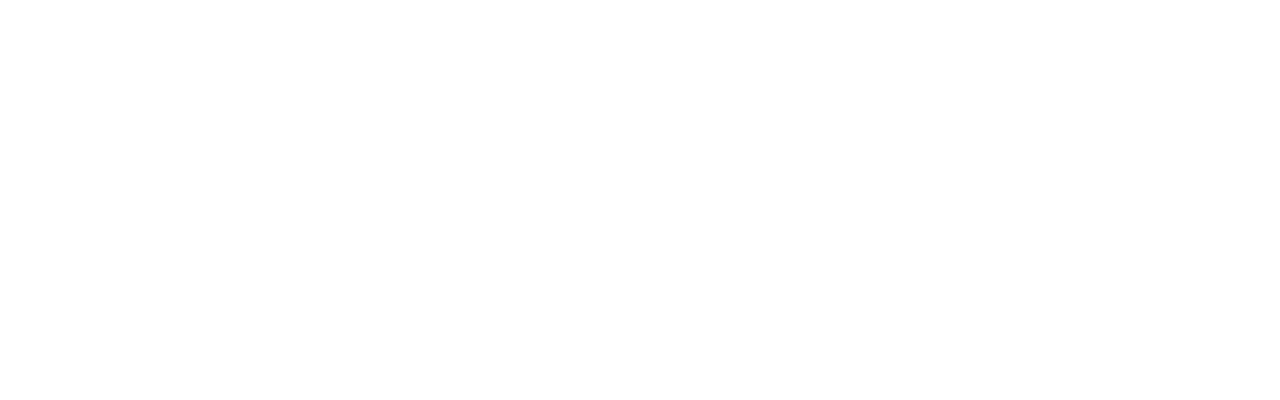
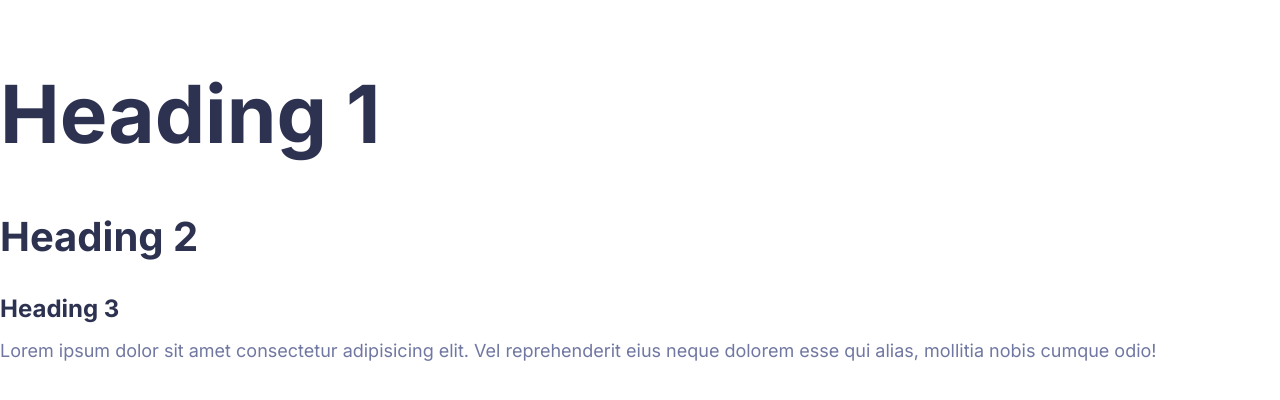
Before and after one commit to modi-99/front_end-project, a plain HTML site: page index.html in a window 1280 px wide. Drawn offline with Linux system fonts and the light colour scheme.

Commit message:
Defined fontsize

```diff
--- a/css/styles.css
+++ b/css/styles.css
@@ -2,6 +2,56 @@
   --primary-color: #f8c794;
   --secondary-color: #fff2d7;
   --accent-color: #d8ae7e;
-  --headings-color: #222831;
-  --body-color: #31363f;
+  --headings-color: #2d3250;
+  --body-color: #7077a1;
 }
+
+html {
+  font-size: 62.5%;
+}
+
+body {
+  font-family: inter, Arial, Helvetica, sans-serif;
+  color: var(--body-color);
+  font-size: 2.4rem;
+  line-height: 1.5;
+}
+
+h1,
+h2,
+h3 {
+  color: var(--headings-color);
+  margin-bottom: 1rem;
+}
+
+h1 {
+  font-size: 7rem;
+}
+
+h2 {
+  font-size: 4rem;
+}
+
+h3 {
+  font-size: 3rem;
+}
+
+p {
+  margin-top: 0rem;
+}
+
+@media screen and (min-width: 1024px) {
+  body {
+    font-size: 1.8rem;
+  }
+
+  h1 {
+    font-size: 8rem;
+  }
+  h2 {
+    font-size: 4rem;
+  }
+  h3 {
+    font-size: 2.4rem;
+  }
+}
--- a/index.html
+++ b/index.html
@@ -4,10 +4,21 @@
     <meta charset="UTF-8" />
     <meta name="viewport" content="width=device-width, initial-scale=1.0" />
     <title>Document</title>
+    <link rel="preconnect" href="https://fonts.googleapis.com" />
+    <link rel="preconnect" href="https://fonts.gstatic.com" crossorigin />
+    <link
+      href="https://fonts.googleapis.com/css2?family=Inter:ital,opsz,wght@0,14..32,100..900;1,14..32,100..900&display=swap"
+      rel="stylesheet" />
+    <link rel="stylesheet" href="css/normalize.css" />
     <link rel="stylesheet" href="css/styles.css" />
-    <link rel="stylesheet" href="css/normalize.css" />
   </head>
   <body>
-    <div class="hero"></div>
+    <h1>Heading 1</h1>
+    <h2>Heading 2</h2>
+    <h3>Heading 3</h3>
+    <p>
+      Lorem ipsum dolor sit amet consectetur adipisicing elit. Vel reprehenderit
+      eius neque dolorem esse qui alias, mollitia nobis cumque odio!
+    </p>
   </body>
 </html>
```
